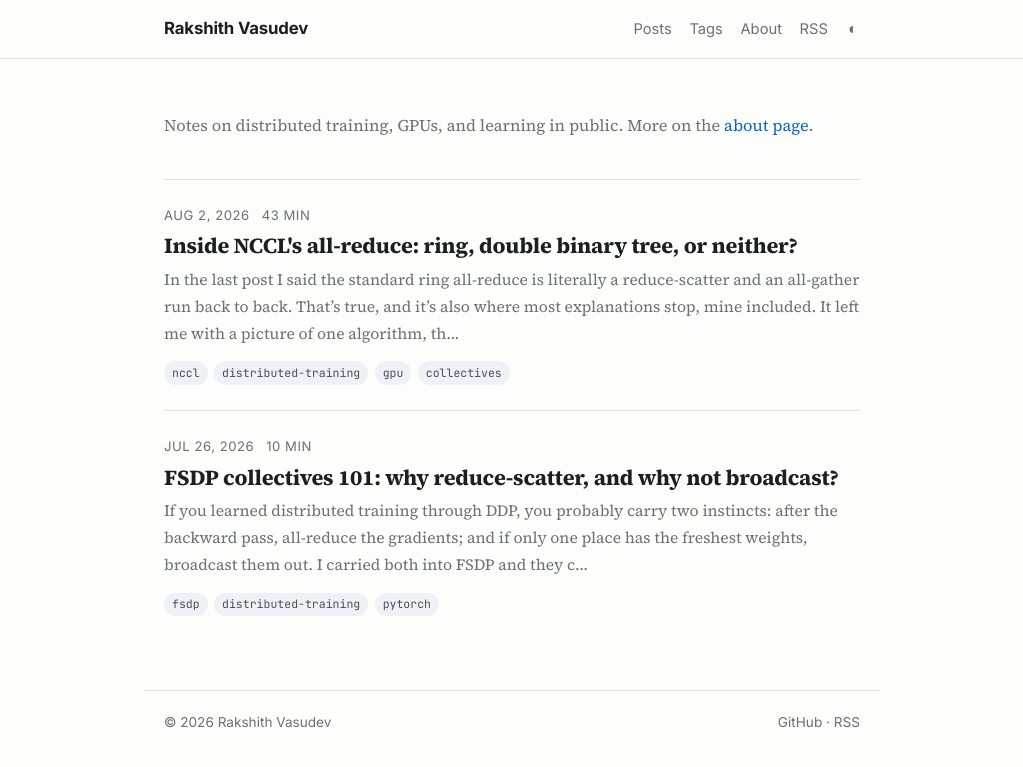
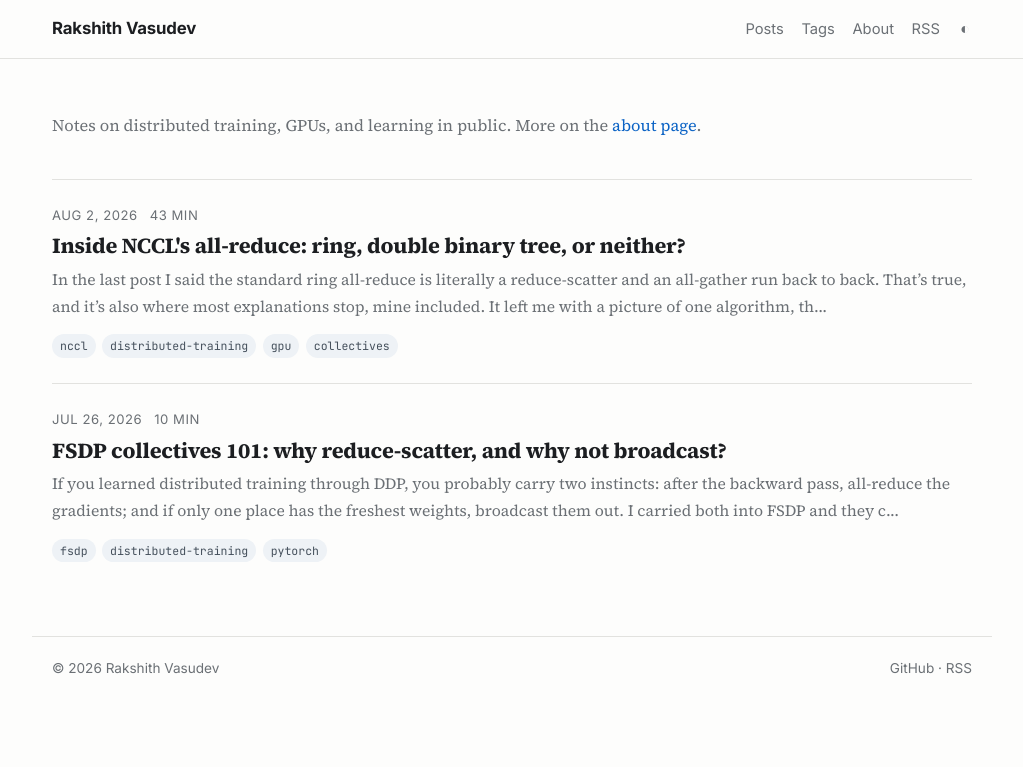
Before and after one commit to rakshithvasudev/rakshithvasudev.github.io, a Jekyll site: the page built from index.md, in a window 1280 px wide. Shown: the top 767 px of the page, without its empty margins (128-1151 px from the left). Built offline with Jekyll 4.4.1, drawn with Linux system fonts in a browser that asks for light colours.

Commit message:
Widen content column to 60rem

```diff
--- a/assets/css/main.css
+++ b/assets/css/main.css
@@ -17,7 +17,7 @@
   --font-sans: "Inter", system-ui, -apple-system, "Segoe UI", Roboto, "Helvetica Neue", sans-serif;
   --font-mono: "JetBrains Mono", ui-monospace, "SF Mono", "Cascadia Code", Menlo, Consolas, monospace;
 
-  --measure: 46rem;
+  --measure: 60rem;
 }
 
 @media (prefers-color-scheme: dark) {
```
